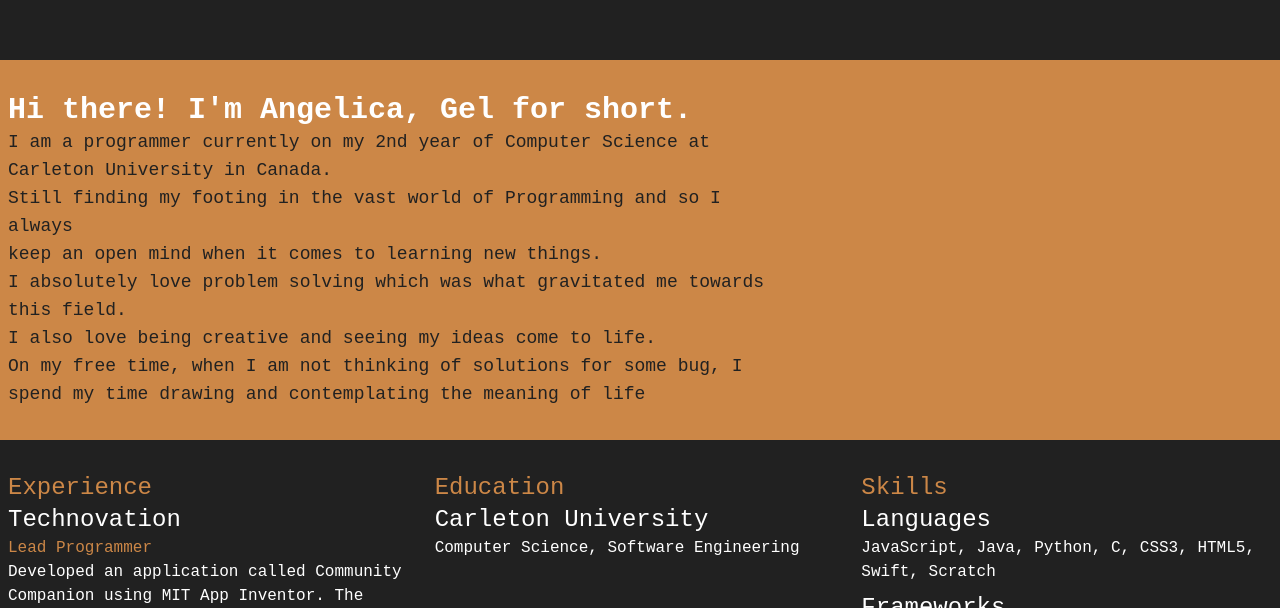
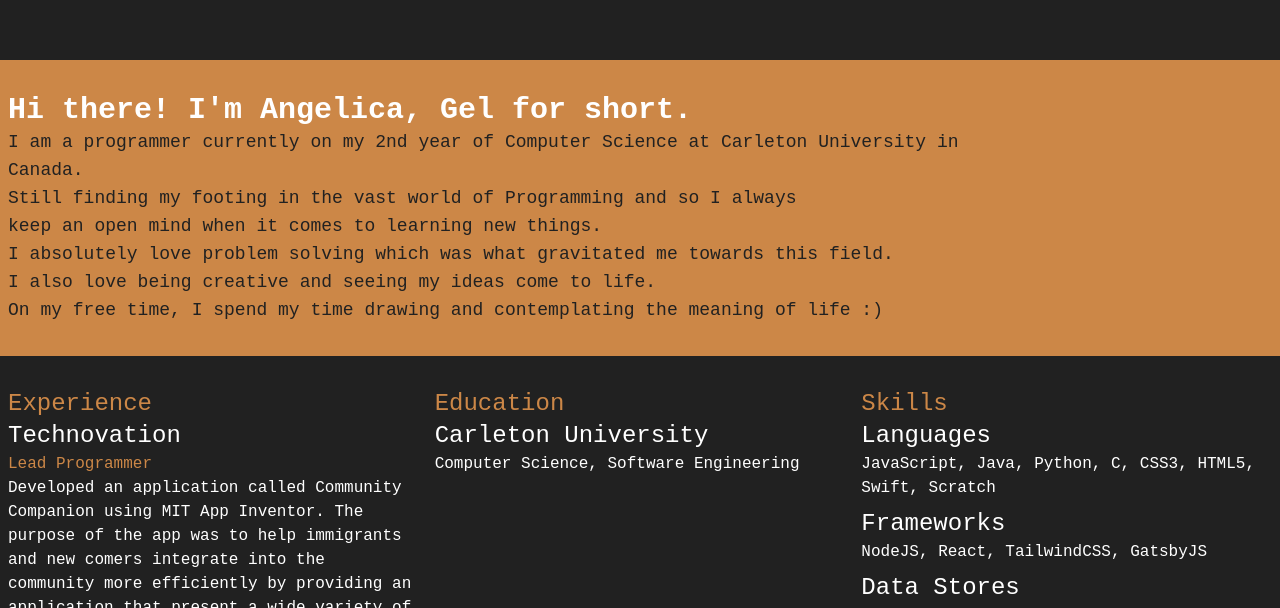
Before and after one commit to gelicamarie/gelicamarie.github.io, a Gatsby site: page / in a window 1280 px wide. Shown: the part 740-1348 px from the top of the page. Built offline with nearby package versions, Linux system fonts and the light colour scheme; Gatsby itself is replaced by a stand-in of ours.

Commit message:
about : edits

```diff
--- a/src/components/About.js
+++ b/src/components/About.js
@@ -22,7 +22,7 @@ const About = () => {
           <br />
         </p>
 
-        <HTMLContent className="text-theme-black font-extralight leading-4 text-sm lg:text-lg max-w-3xl">
+        <HTMLContent className="text-theme-black font-extralight leading-4 text-sm lg:text-lg max-w-5xl">
           {data}
         </HTMLContent>
 
--- a/src/content/about.md
+++ b/src/content/about.md
@@ -12,5 +12,4 @@ I absolutely love problem solving which was what gravitated me towards this fiel
 
 I also love being creative and seeing my ideas come to life.
 
-On my free time, when I am not thinking of solutions for some bug, I spend my time drawing and contemplating the
-meaning of life
+On my free time, I spend my time drawing and contemplating the meaning of life :)
```
